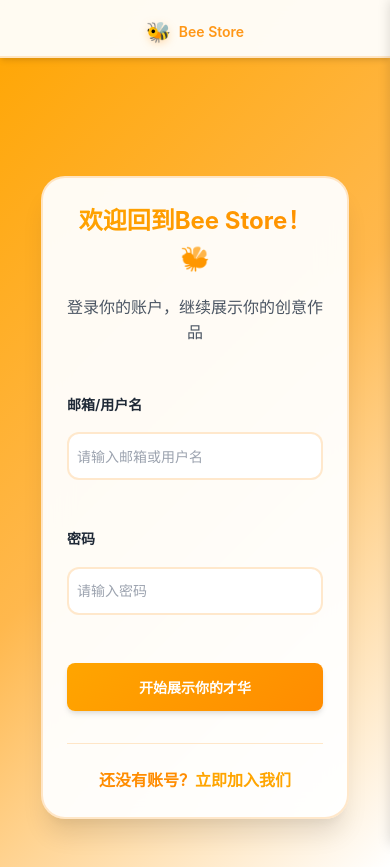
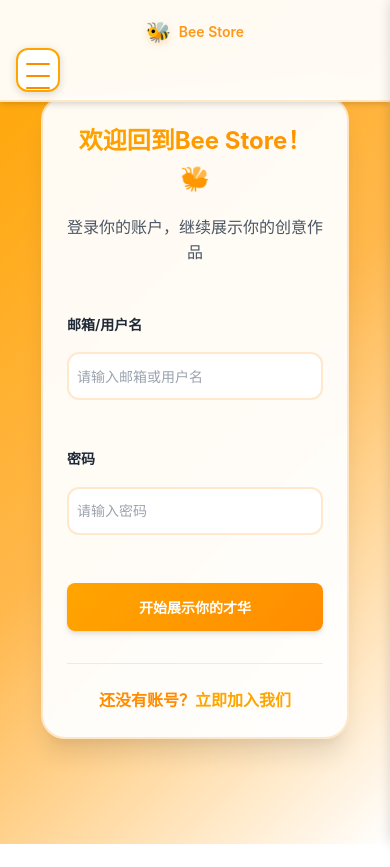
Before and after one commit to AshlynnLu/web-deploy-platform, a React (Vite) app in the folder client/: page /login in a window 390 px wide. After the commit the page ends 844 px from the top, so only its background shows below. Built offline with nearby package versions, Linux system fonts and the light colour scheme.

Commit message:
移动端菜单栏

```diff
--- a/client/src/App.css
+++ b/client/src/App.css
@@ -1129,17 +1129,31 @@ body {
 /* ==================== 移动端菜单 ==================== */
 .mobile-menu-btn {
   display: none;
-  background: none;
-  border: none;
+  background: rgba(255, 255, 255, 0.9);
+  border: 2px solid var(--primary-color);
   cursor: pointer;
   padding: var(--space-sm);
-  border-radius: var(--radius-sm);
+  border-radius: var(--radius-lg);
   transition: var(--transition-fast);
-  z-index: var(--z-tooltip); /* 提升层级，确保按钮始终位于最上层 */
+  z-index: 99999; /* 超高层级确保可见 */
+  box-shadow: 0 2px 8px rgba(0, 0, 0, 0.15);
+  min-width: 44px;
+  min-height: 44px;
+  align-items: center;
+  justify-content: center;
 }
 
 .mobile-menu-btn:hover {
-  background: rgba(255, 140, 0, 0.1);
+  background: var(--primary-color);
+  transform: scale(1.05);
+}
+
+.mobile-menu-btn:active {
+  transform: scale(0.95);
+}
+
+.mobile-menu-btn:hover .hamburger span {
+  background: var(--white);
 }
 
 .hamburger {
@@ -1147,18 +1161,19 @@ body {
   flex-direction: column;
   width: 24px;
   height: 18px;
-  position: relative; /* 保证能应用 z-index */
-  z-index: var(--z-tooltip); /* 提升层级，确保高于导航栏 */
+  position: relative;
+  z-index: 99999;
 }
 
 .hamburger span {
   width: 24px;
-  height: 3px; /* 加粗 */
+  height: 3px;
   background: var(--primary-dark);
   display: block;
-  margin: 5px 0;
+  margin: 2px 0;
   transition: var(--transition-fast);
   transform-origin: center;
+  border-radius: 2px;
 }
 
 .hamburger span:nth-child(1) {
@@ -1175,16 +1190,18 @@ body {
 }
 
 .hamburger.active span:nth-child(1) {
-  transform: translateY(8px) rotate(45deg);
+  transform: translateY(7px) rotate(45deg);
+  background: var(--primary-dark);
 }
 
 .hamburger.active span:nth-child(2) {
   opacity: 0;
-  transform: translateY(8px) scaleX(0);
+  transform: translateY(7px) scaleX(0);
 }
 
 .hamburger.active span:nth-child(3) {
-  transform: translateY(8px) rotate(-45deg);
+  transform: translateY(7px) rotate(-45deg);
+  background: var(--primary-dark);
 }
 
 .mobile-menu-overlay {
@@ -1309,93 +1326,31 @@ body {
   .navbar {
     width: 100%;
     padding: var(--space-md);
-    flex-direction: column;
+    flex-direction: row; /* 改为横向布局 */
+    justify-content: space-between;
+    align-items: center;
     gap: var(--space-md);
-    min-height: auto;
-    position:fixed;
+    min-height: 60px;
+    position: fixed;
+    top: 0;
+    left: 0;
+    right: 0;
+    z-index: 9998;
   }
 
   .nav-brand {
-    min-width: auto;
-    justify-content: center;
-  }
-
-  .nav-links {
-    min-width: auto;
-    justify-content: center;
-    flex-wrap: wrap;
-  }
-
-  .nav-title {
-    font-size: var(--font-size-base);
-  }
-
-  .hero-title {
-    font-size: var(--font-size-3xl);
-  }
-
-  .dashboard-header {
-    flex-direction: column;
-    gap: var(--space-md);
-    align-items: flex-start;
-  }
-
-  .dashboard-header h1 {
-    font-size: var(--font-size-3xl);
-  }
-
-  .apps-grid {
-    grid-template-columns: repeat(auto-fit, minmax(280px, 1fr));
-    gap: var(--space-md);
-    margin: var(--space-md) 0;
-    padding: 0;
-    width: 100%;
-  }
-
-  .app-card {
-    min-height: 350px;
-  }
-
-  .app-screenshot {
-    height: 160px;
-  }
-
-  .auth-card {
-    padding: var(--space-xl);
-    margin: var(--space-md) auto;
-    width: calc(100% - var(--space-lg));
-    max-width: 500px;
-  }
-
-  .publish-app-container {
-    padding: var(--space-md);
-  }
-
-  .publish-app-card {
-    padding: var(--space-xl);
-  }
-
-  .main-content {
-    padding: var(--space-md);
-    max-width: 100%;
-    margin: 0 auto;
-  }
-
-  .app-actions {
-    flex-direction: column;
-    gap: var(--space-sm);
-  }
-
-  .action-button {
-    width: 100%;
-  }
-
-  .form-group textarea {
-    min-height: 80px;
+    flex: 1;
+    justify-content: flex-start;
   }
 
   .mobile-menu-btn {
-    display: block;
+    display: flex !important;
+    position: relative;
+    right: 0;
+    top: 0;
+    transform: none;
+    z-index: 99999;
+    order: 2; /* 确保在右侧 */
   }
 
   .nav-links {
@@ -1409,12 +1364,12 @@ body {
     align-items: stretch;
     gap: 0;
     overflow-y: auto;
-    padding-top: var(--space-3xl);
+    padding-top: 80px; /* 给导航栏让出空间 */
     border: none;
     border-radius: 0;
     box-shadow: 0 0 12px rgba(0, 0, 0, 0.15);
     transition: right var(--transition-normal);
-    z-index: var(--z-sticky);
+    z-index: 9997;
   }
 
   .nav-links.mobile-menu-open {
@@ -1424,40 +1379,139 @@ body {
   .nav-link {
     color: var(--gray-700);
     border-bottom: 1px solid var(--gray-200);
-    padding: var(--space-md) var(--space-lg);
+    padding: var(--space-lg) var(--space-lg);
     border-radius: 0;
-  }
-  /* Mobile nav links background */
-  .nav-links {
-    background: var(--gray-50);
-    color: var(--gray-800);
-  }
-  .nav-link {
-    color: var(--gray-800);
-  }
+    text-align: left;
+    width: 100%;
+    display: block;
+  }
+
+  .nav-link:hover {
+    background: var(--light-orange);
+    color: var(--primary-dark);
+  }
+
   .close-menu-btn {
     position: absolute;
     top: var(--space-md);
     right: var(--space-md);
-    background: none;
+    background: var(--primary-color);
+    color: var(--white);
     border: none;
-    font-size: 1.5rem;
-    color: var(--primary-dark);
+    width: 40px;
+    height: 40px;
+    border-radius: var(--radius-full);
+    font-size: 1.2rem;
     cursor: pointer;
-  }
-  .close-menu-btn:active {
-    transform: scale(0.9);
-  }
-  .mobile-menu-btn {
-    display:block;
-    position:absolute;
-    left:var(--space-md);
-    top:50%;
-    transform:translateY(-50%);
-    z-index: var(--z-modal); /* 保证最上层 */
-    background:none;
-  }
-  .hamburger span {background:var(--primary-dark);}
+    display: flex;
+    align-items: center;
+    justify-content: center;
+    box-shadow: var(--shadow-md);
+    z-index: 99999;
+  }
+
+  .close-menu-btn:hover {
+    background: var(--primary-dark);
+    transform: scale(1.1);
+  }
+
+  .user-info {
+    margin: var(--space-md) var(--space-lg);
+    justify-content: center;
+  }
+
+  .logout-btn {
+    background: var(--error);
+    color: var(--white);
+    margin: var(--space-md) var(--space-lg);
+    text-align: center;
+    border-radius: var(--radius-lg);
+  }
+
+  .register-btn {
+    background: var(--success);
+    color: var(--white);
+    margin: var(--space-md) var(--space-lg);
+    text-align: center;
+    border-radius: var(--radius-lg);
+  }
+
+  /* 页面内容顶部留白 */
+  .main-content,
+  .home-container,
+  .auth-container,
+  .publish-app-container {
+    padding-top: 80px;
+  }
+
+  .nav-title {
+    font-size: var(--font-size-base);
+  }
+
+  .hero-title {
+    font-size: var(--font-size-3xl);
+  }
+
+  .dashboard-header {
+    flex-direction: column;
+    gap: var(--space-md);
+    align-items: flex-start;
+  }
+
+  .dashboard-header h1 {
+    font-size: var(--font-size-3xl);
+  }
+
+  .apps-grid {
+    grid-template-columns: repeat(auto-fit, minmax(280px, 1fr));
+    gap: var(--space-md);
+    margin: var(--space-md) 0;
+    padding: 0;
+    width: 100%;
+  }
+
+  .app-card {
+    min-height: 350px;
+  }
+
+  .app-screenshot {
+    height: 160px;
+  }
+
+  .auth-card {
+    padding: var(--space-xl);
+    margin: var(--space-md) auto;
+    width: calc(100% - var(--space-lg));
+    max-width: 500px;
+  }
+
+  .publish-app-container {
+    padding: var(--space-md);
+  }
+
+  .publish-app-card {
+    padding: var(--space-xl);
+  }
+
+  .main-content {
+    padding: var(--space-md);
+    max-width: 100%;
+    margin: 0 auto;
+  }
+
+  .app-actions {
+    flex-direction: column;
+    gap: var(--space-sm);
+  }
+
+  .action-button {
+    width: 100%;
+  }
+
+  .form-group textarea {
+    min-height: 80px;
+  }
+
   .interaction-buttons > a,
   .interaction-buttons > button{
     min-width:72px;
@@ -1840,16 +1894,3 @@ body {
   transform: translateY(-1px);
   box-shadow: var(--shadow-sm);
 }
-
-/* 提升汉堡按钮图层 */
-@media (max-width: 768px) {
-  .mobile-menu-btn {
-    z-index: 9999;
-  }
-  .main-content,
-  .home-container,
-  .auth-container,
-  .publish-app-container {
-    padding-top: calc(var(--nav-height) + var(--space-lg));
-  }
-}
```
